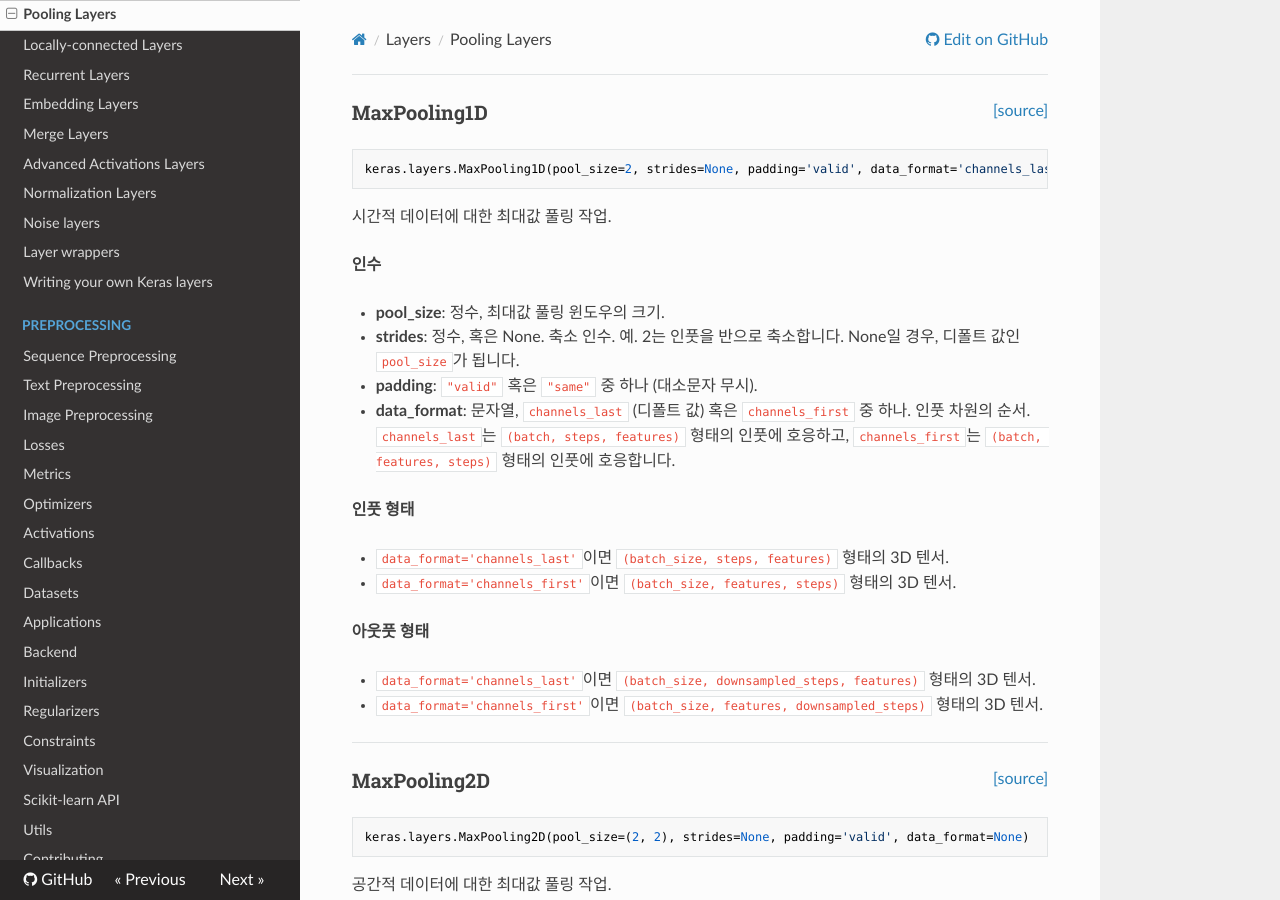
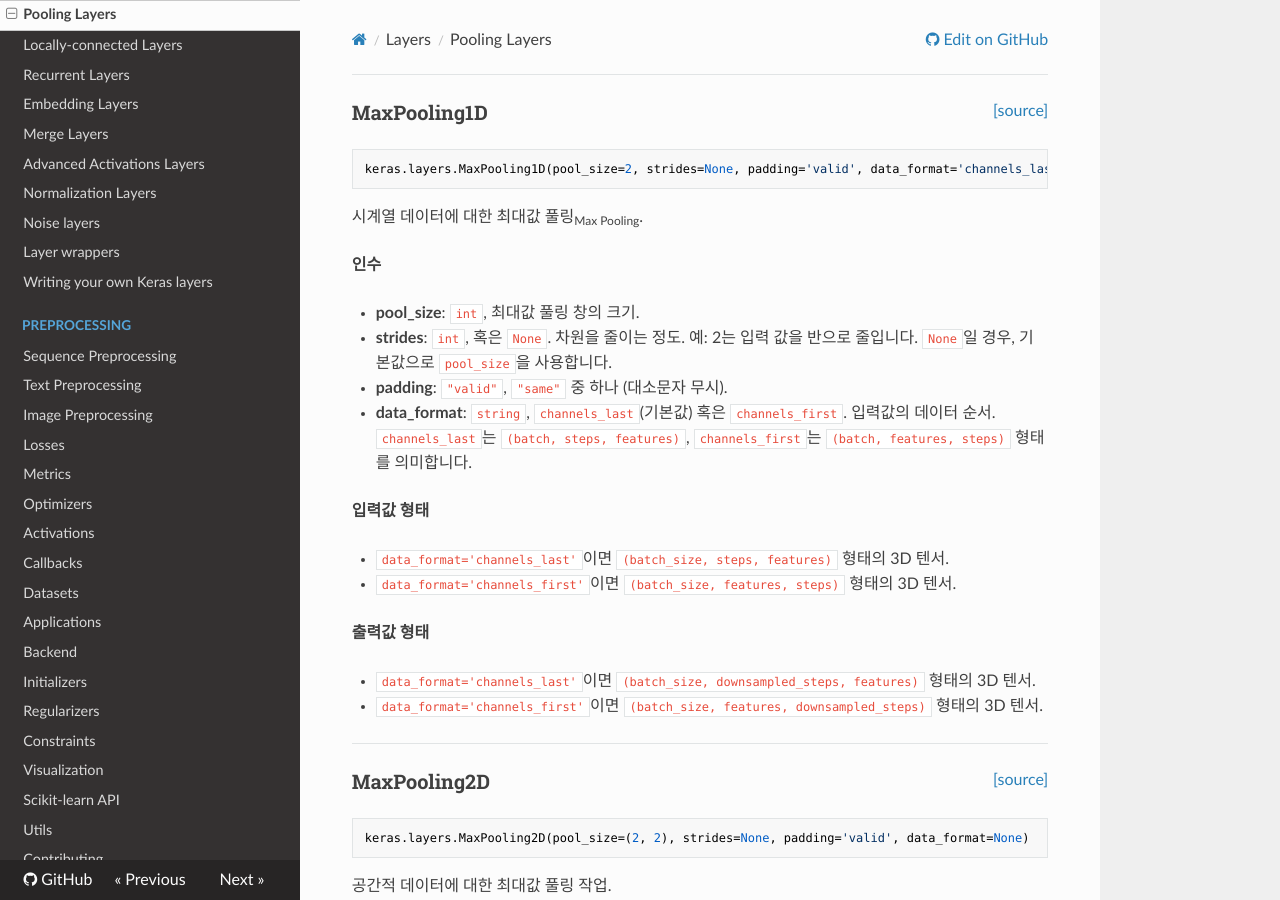
Before and after one commit to keras-team/keras-docs-ko, an MkDocs documentation site: the page built from sources/layers/pooling.md, in a window 1280 px wide and 900 px high. Built offline with MkDocs 1.6.1, drawn with Linux system fonts in a browser that asks for light colours; nearby versions of some CDN libraries.

Commit message:
Update pooling.md

````diff
--- a/sources/layers/pooling.md
+++ b/sources/layers/pooling.md
@@ -5,24 +5,22 @@
 keras.layers.MaxPooling1D(pool_size=2, strides=None, padding='valid', data_format='channels_last')
 ```
 
-시간적 데이터에 대한 최대값 풀링 작업.
+시계열 데이터에 대한 최대값 풀링<sub>Max Pooling</sub>.
 
 __인수__
 
-- __pool_size__: 정수, 최대값 풀링 윈도우의 크기.
-- __strides__: 정수, 혹은 None. 축소 인수.
-    예. 2는 인풋을 반으로 축소합니다.
-    None일 경우, 디폴트 값인 `pool_size`가 됩니다.
-- __padding__: `"valid"` 혹은 `"same"` 중 하나 (대소문자 무시).
-- __data_format__: 문자열,
-    `channels_last` (디폴트 값) 혹은 `channels_first` 중 하나.
-    인풋 차원의 순서.
-    `channels_last`는 `(batch, steps, features)` 형태의
-    인풋에 호응하고, `channels_first`는
-    `(batch, features, steps)` 형태의
-    인풋에 호응합니다.
+- __pool_size__: `int`, 최대값 풀링 창의 크기.
+- __strides__: `int`, 혹은 `None`. 차원을 줄이는 정도.
+    예: 2는 입력 값을 반으로 줄입니다.
+    `None`일 경우, 기본값으로 `pool_size`을 사용합니다.
+- __padding__: `"valid"`, `"same"` 중 하나 (대소문자 무시).
+- __data_format__: `string`,
+    `channels_last`(기본값) 혹은 `channels_first`.
+    입력값의 데이터 순서.
+    `channels_last`는 `(batch, steps, features)`, `channels_first`는
+    `(batch, features, steps)` 형태를 의미합니다.
 
-__인풋 형태__
+__입력값 형태__
 
 - `data_format='channels_last'`이면
     `(batch_size, steps, features)`
@@ -31,7 +29,7 @@ __인풋 형태__
     `(batch_size, features, steps)`
     형태의 3D 텐서.
 
-__아웃풋 형태__
+__출력값 형태__
 
 - `data_format='channels_last'`이면
     `(batch_size, downsampled_steps, features)`
````
